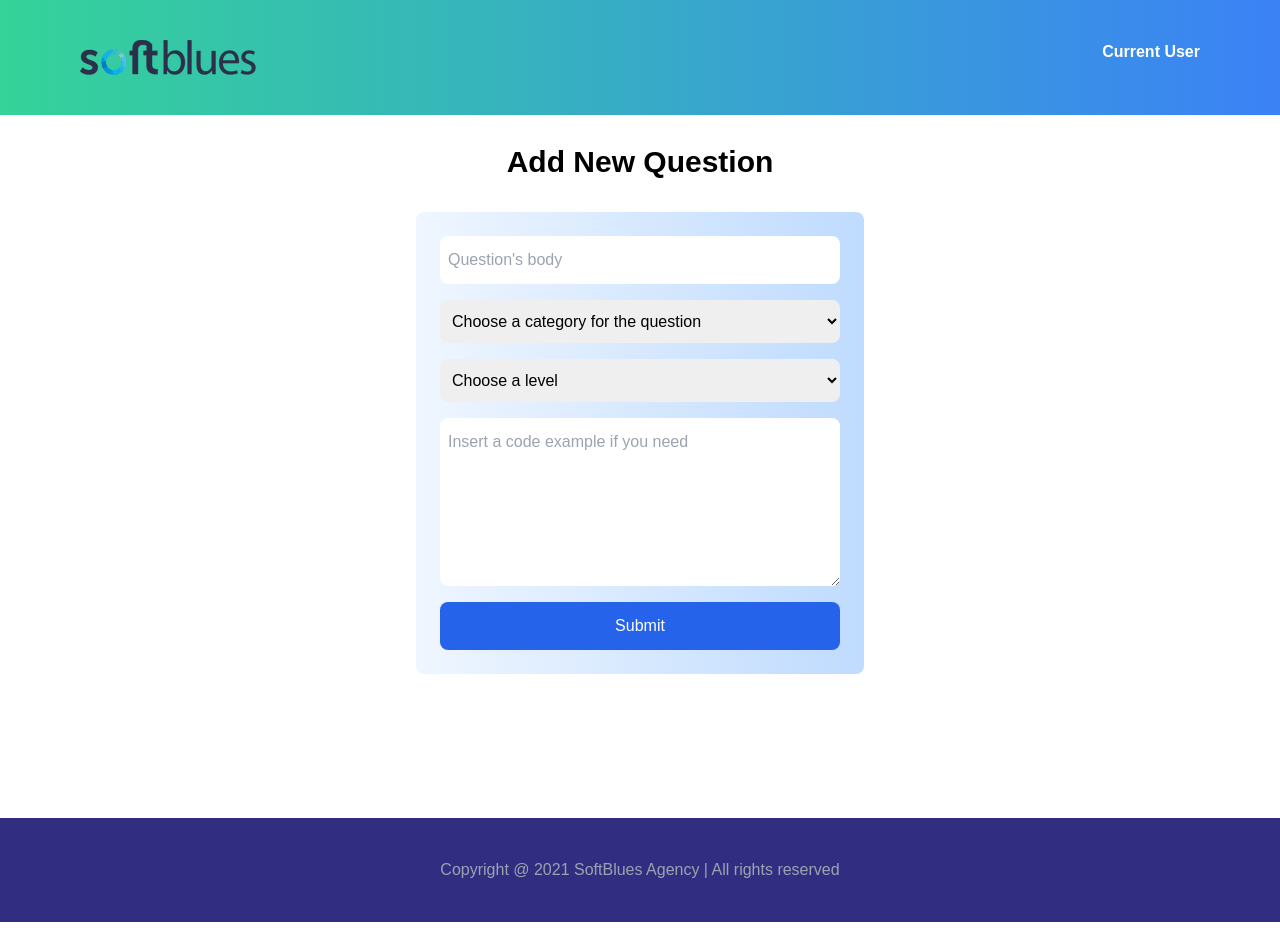
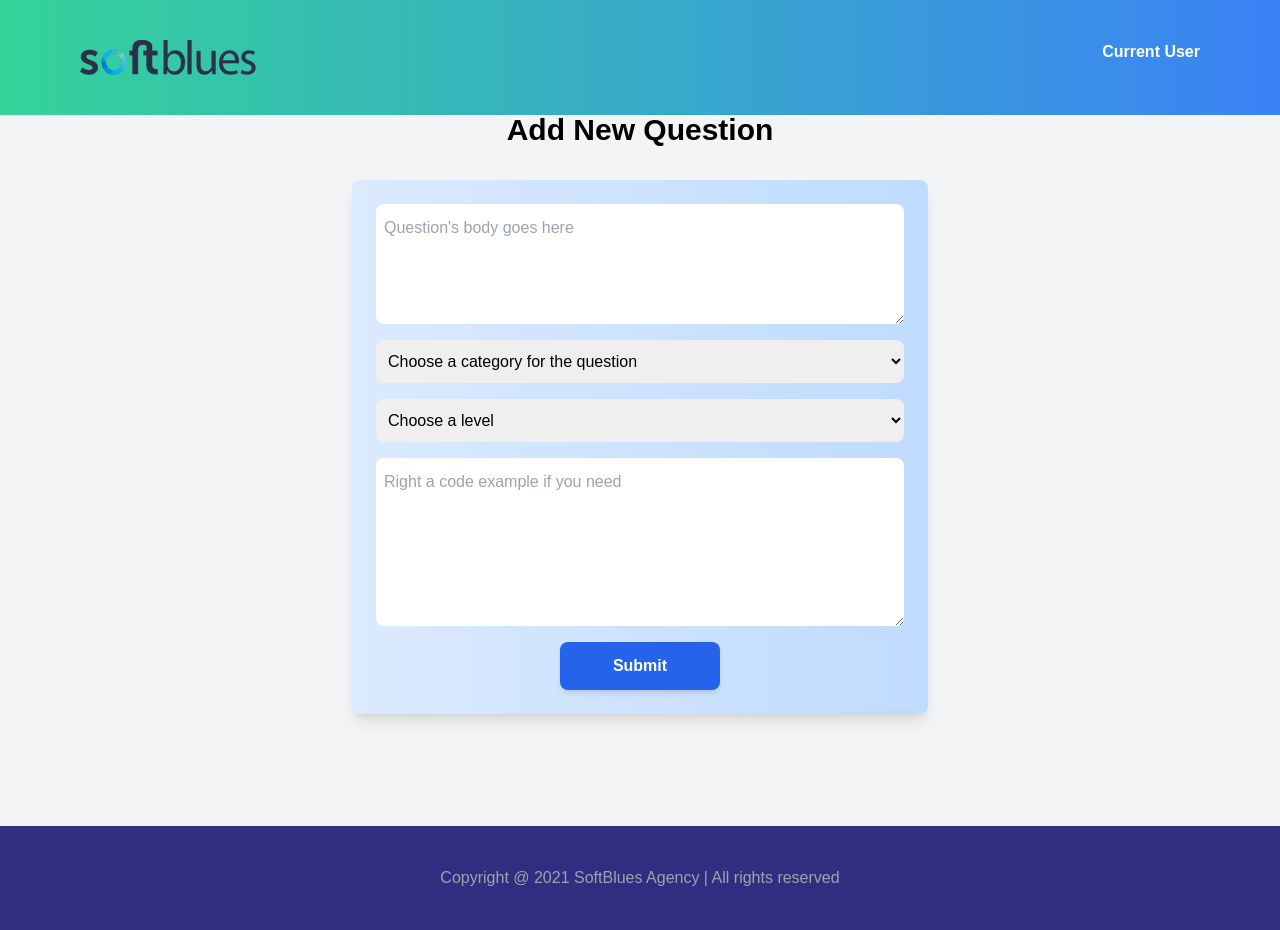
Before and after one commit to ChrystynaBohdan/InterVue, a Vue app: page /edit in a window 1280 px wide. Built offline with nearby package versions, Linux system fonts and the light colour scheme; a web font is replaced by a local one.

Commit message:
form changed

```diff
--- a/src/views/QuestionForm.vue
+++ b/src/views/QuestionForm.vue
@@ -1,27 +1,28 @@
 <template>
-  <div class="my-36">
+  <div class="py-28 bg-gray-100">
     <h2 class="text-center font-bold text-3xl mb-8">Add New Question</h2>
     <form class="
       flex
       flex-col
-      max-w-md
+      max-w-xl
       mx-auto
       gap-4
       p-6
-      bg-gradient-to-r from-blue-50 to-blue-200
+      bg-gradient-to-r from-blue-100 to-blue-200
       rounded-lg
+      shadow-lg
     ">
-      <input
-        type="text"
-        placeholder="Question's body"
+    <textarea
+        rows="4"
         class="
+          rounded-lg
           py-3
           px-2
           focus:ring-2 focus:ring-blue-600
           outline-none
-          rounded-lg
         "
-      >
+        placeholder="Question's body goes here"
+      ></textarea>
 
       <select class="py-3 px-2 rounded-lg">
         <option value="">Choose a category for the question</option>
@@ -48,7 +49,7 @@
           focus:ring-2 focus:ring-blue-600
           outline-none
         "
-        placeholder="Insert a code example if you need"
+        placeholder="Right a code example if you need"
       ></textarea>
 
 
@@ -60,8 +61,14 @@
           py-3
           px-2
           text-white
+          w-40
+          mx-auto
+          font-semibold
           hover:bg-blue-800
-          transition-colors
+          transition
+          duration-500
+          ease-in-out
+          shadow-md
          "
       >Submit</button>
     </form>
```
